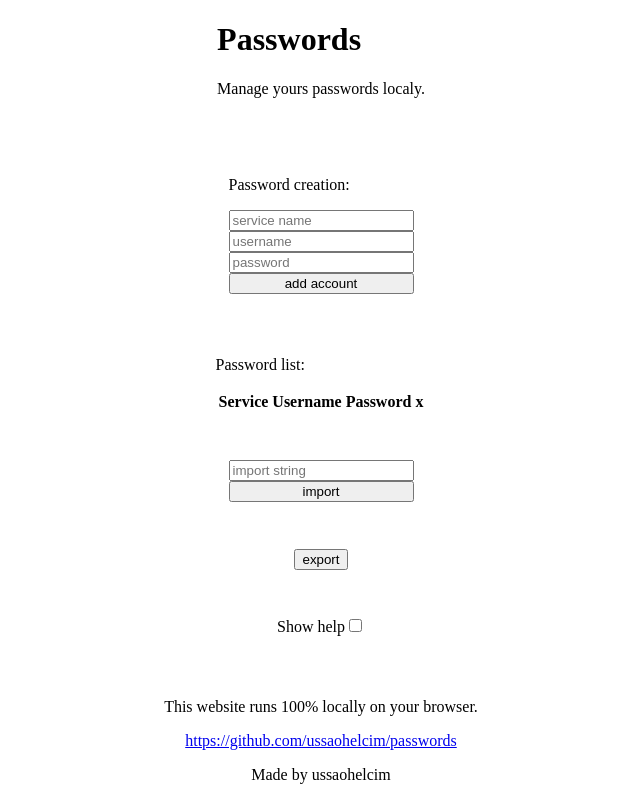
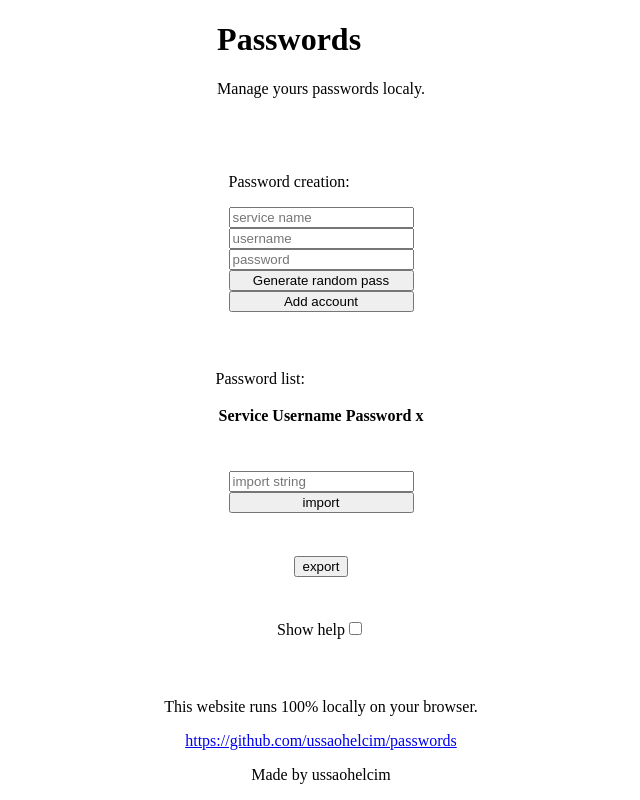
Before and after one commit to ussaohelcim/passwords, a React (Create React App) app: page / in a window 1280 px wide. Shown: the whole page, without its empty margins (319-959 px from the left). Built offline with nearby package versions, Linux system fonts and the light colour scheme.

Commit message:
added random password generator

```diff
--- a/src/PasswordList.tsx
+++ b/src/PasswordList.tsx
@@ -86,10 +86,26 @@ export class NewAccount extends React.Component{
 	}
 
 	addNewAccount(acc:IAccount){
-		//@ts-ignore
-		// window.PasswordList.alertMessage();
 		window.dispatchEvent(new Event(refreshEvent))
 		db.add(acc)
+	}
+
+	generateRandomPassword(btn:any){
+		const passwordForm = btn.target.parentNode as HTMLFormElement
+		const inputBox = passwordForm!.querySelector("#passwordInputBox") as HTMLInputElement
+
+		let newPass = ""
+		let passLength = 20
+
+		for (let index = 0; index < passLength; index++) {
+			//32 = " "
+			//126 = "~"
+			let dec = Math.floor(Math.random() * (126-32) ) + 32
+
+			newPass += String.fromCharCode(dec)
+		}
+
+		inputBox.value = newPass
 	}
 
 	render(): React.ReactNode {
@@ -98,8 +114,9 @@ export class NewAccount extends React.Component{
 			<form onSubmit={this.handleForm.bind(this)}>
 				<input type="text" name="service" placeholder='service name' id="" />
 				<input type="text" name="username" placeholder='username' id="" />
-				<input type="text" name="password" placeholder='password' id=""/>
-				<input type="submit" value="add account" />
+				<input type="text" name="password" placeholder='password' id="passwordInputBox" />
+				<input type="button" value="Generate random pass" onClick={this.generateRandomPassword.bind(this)}/>
+				<input type="submit" value="Add account" />
 			</form>
 		</div>
 	}
```
